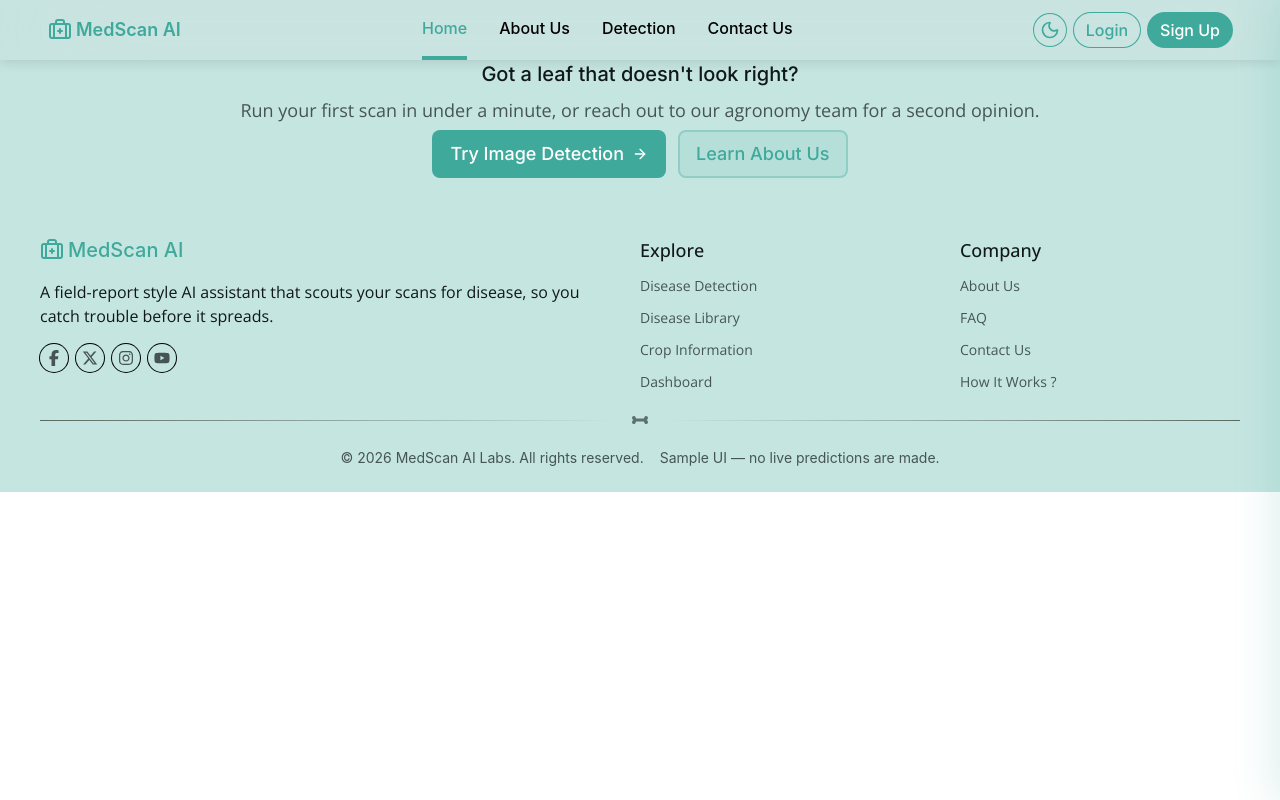
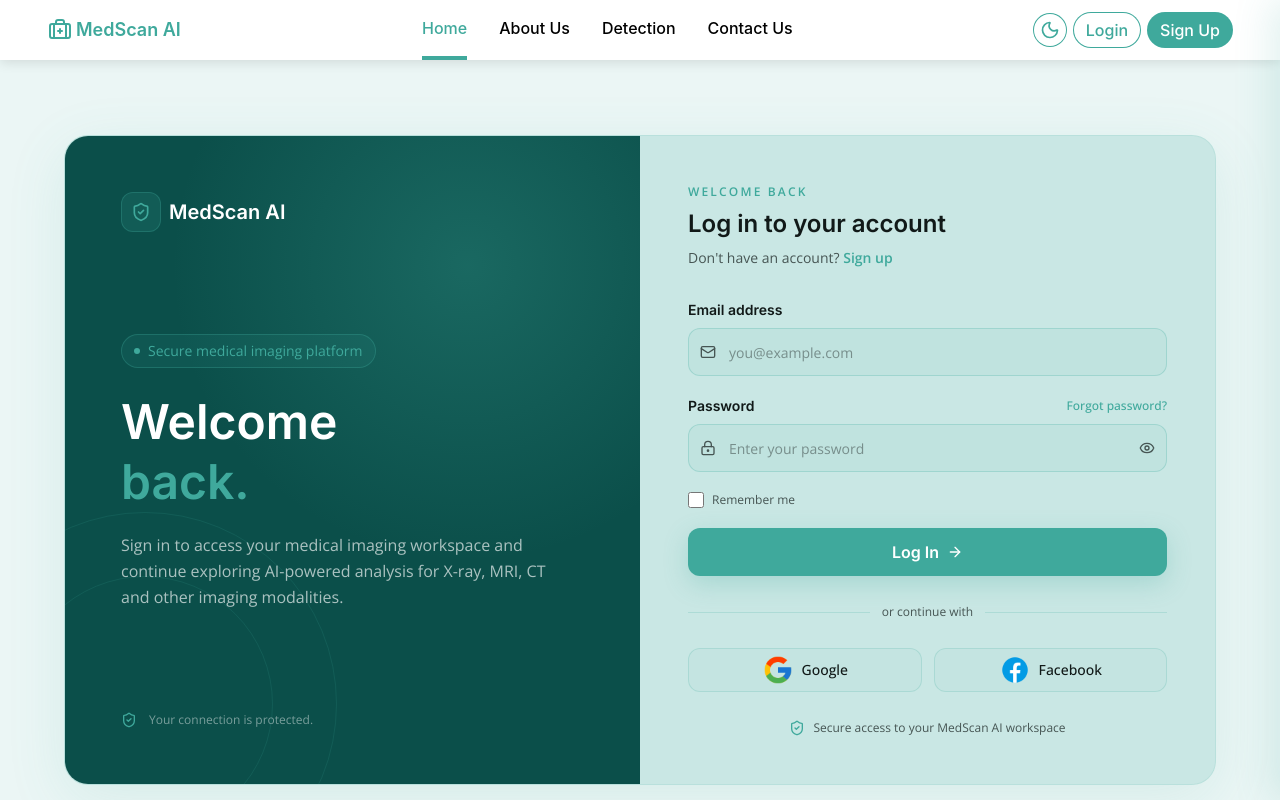
Before and after one commit to Anmol-Singh-Chehal/MedScan-AI-Website, a React (Vite) app: page /log-in in a window 1280 px wide. Shown: the top 800 px of the page. Built offline with nearby package versions, Linux system fonts and the light colour scheme; a web font is replaced by a local one.

Commit message:
created login page ui

```diff
--- a/src/App.jsx
+++ b/src/App.jsx
@@ -8,6 +8,7 @@
 import { Route, Routes } from 'react-router-dom'
 import GoPageTopButton from './components/GoPageTopButton'
 import SignUp from './pages/SignUp'
+import LogIn from './pages/LogIn'
 
 export default function App() {
   return (
@@ -22,6 +23,7 @@
         <Route path='/contact-us' element={<ContactUs/>}/>
 
         <Route path='/sign-up' element={<SignUp/>}/>
+        <Route path='/log-in' element={<LogIn/>}/>
       </Routes>
 
       <Footer/>
--- a/src/components/Navbar.jsx
+++ b/src/components/Navbar.jsx
@@ -65,7 +65,7 @@
             />
           )}
         </button>
-        <Button className={`btn-2 sm:hidden md:flex ${theme=="dark" && "hover:ring-muted hover:text-paper-1"}`}>Login</Button>
+        <Button className={`btn-2 sm:hidden md:flex ${theme=="dark" && "hover:ring-muted hover:text-paper-1"}`} onClick={()=>navigate("/log-in")}>Login</Button>
         <Button className={`btn-1 ${theme==="light"? "text-white": "text-paper-1"}`} onClick={()=>navigate("/sign-up")}>Sign Up</Button>
 
         <LuMenu
--- /dev/null
+++ b/src/pages/LogIn.jsx
@@ -0,0 +1,215 @@
+import React, { useState } from "react";
+import { Link } from "react-router-dom";
+import { Eye, EyeOff, ShieldCheck, ArrowRight, Mail, LockKeyhole } from "lucide-react";
+import { Input } from "@/components/ui/input";
+import googleIcon from "@/assets/googleIcon.png"
+import facebookIcon from "@/assets/facebookIcon.png"
+import { useTheme } from "next-themes";
+
+export default function LogIn() {
+  const {theme, setTheme} = useTheme();
+  const [showPassword, setShowPassword] = useState(false);
+
+  return (
+    <main className="min-h-screen bg-paper-1 flex items-center justify-center sm:px-4 lg:px-8 xl:px-12 sm:mt-15">
+
+      <div className="w-full max-w-6xl min-h-155 lg:grid lg:grid-cols-2 rounded-3xl overflow-hidden bg-paper-1 border border-muted/20 shadow-[0_15px_60px_color-mix(in_srgb,var(--muted)_12%,transparent)]">
+
+        {/* Left Side */}
+        <div className={`hidden lg:flex relative ${theme==="light"? "bg-teal-900": "bg-paper-2"} overflow-hidden`}>
+
+          <div className="absolute inset-0 bg-[radial-gradient(circle_at_70%_20%,color-mix(in_srgb,var(--muted)_28%,transparent),transparent_45%)]"></div>
+
+          <div className="absolute -left-28 -bottom-28 size-96 rounded-full border border-muted/15"></div>
+          <div className="absolute -left-12 -bottom-12 size-64 rounded-full border border-muted/15"></div>
+
+          <div className="relative z-10 flex flex-col justify-between p-10 xl:p-14">
+
+            <div className="flex items-center gap-2">
+              <div className="size-10 rounded-xl bg-muted/15 border border-muted/30 flex items-center justify-center">
+                <ShieldCheck className="size-5 text-muted" />
+              </div>
+
+              <span className="text-white text-xl font-semibold font-primary">
+                MedScan AI
+              </span>
+            </div>
+
+            <div className="max-w-md">
+
+              <span className="inline-flex items-center gap-2 rounded-full border border-muted/30 bg-muted/10 px-3 py-1.5 text-sm text-muted font-secondary">
+                <span className="size-1.5 rounded-full bg-muted"></span>
+                Secure medical imaging platform
+              </span>
+
+              <h1 className="mt-6 text-4xl xl:text-5xl font-semibold leading-tight text-white font-primary">
+                Welcome
+                <span className="block text-muted">back.</span>
+              </h1>
+
+              <p className="mt-5 text-sm xl:text-base leading-relaxed text-white/65 font-secondary">
+                Sign in to access your medical imaging workspace and
+                continue exploring AI-powered analysis for X-ray, MRI,
+                CT and other imaging modalities.
+              </p>
+
+            </div>
+
+            <div className="flex items-center gap-3 text-white/45 text-xs font-secondary">
+              <ShieldCheck className="size-4 text-muted" />
+              Your connection is protected.
+            </div>
+
+          </div>
+        </div>
+
+
+        {/* Right Side */}
+        <div className="flex items-center justify-center bg-paper-1 sm:px-4 md:px-8 py-12 lg:p-12">
+
+          <div className="w-full max-w-lg">
+
+            <div className="mb-8">
+
+              <p className="text-xs uppercase tracking-[0.18em] text-muted font-secondary font-semibold">
+                Welcome back
+              </p>
+
+              <h2 className="mt-2 text-3xl sm:text-2xl font-semibold text-primary font-primary">
+                Log in to your account
+              </h2>
+
+              <p className="mt-2 text-sm text-secondary font-secondary">
+                Don't have an account?{" "}
+                <Link to="/signup" className="font-semibold text-muted hover:underline">
+                  Sign up
+                </Link>
+              </p>
+
+            </div>
+
+
+            <form className="space-y-5">
+
+              {/* Email */}
+              <div className="flex flex-col gap-2">
+
+                <label className="text-sm font-semibold text-primary font-primary">
+                  Email address
+                </label>
+
+                <div className="relative">
+
+                  <Mail className="absolute left-3 top-1/2 -translate-y-1/2 size-4 text-secondary" />
+
+                  <Input type="email" placeholder="you@example.com" className="w-full h-12 rounded-xl border border-muted/25 bg-paper-2/20 pl-10 pr-4 text-sm text-primary placeholder:text-secondary/60 outline-none transition focus:border-muted focus:ring-2 focus:ring-muted/15 font-secondary" />
+
+                </div>
+
+              </div>
+
+
+              {/* Password */}
+              <div className="flex flex-col gap-2">
+
+                <div className="flex justify-between items-center">
+
+                  <label className="text-sm font-semibold text-primary font-primary">
+                    Password
+                  </label>
+
+                  <Link to="/forgot-password" className="text-xs font-medium text-muted hover:underline font-secondary">
+                    Forgot password?
+                  </Link>
+
+                </div>
+
+                <div className="relative">
+
+                  <LockKeyhole className="absolute left-3 top-1/2 -translate-y-1/2 size-4 text-secondary" />
+
+                  <Input type={showPassword ? "text" : "password"} placeholder="Enter your password" className="w-full h-12 rounded-xl border border-muted/25 bg-paper-2/20 pl-10 pr-11 text-sm text-primary placeholder:text-secondary/60 outline-none transition focus:border-muted focus:ring-2 focus:ring-muted/15 font-secondary" />
+
+                  <button type="button" onClick={() => setShowPassword(!showPassword)} className="absolute right-3 top-1/2 -translate-y-1/2 text-secondary hover:text-muted cursor-pointer">
+
+                    {showPassword ? (
+                      <EyeOff className="size-4" />
+                    ) : (
+                      <Eye className="size-4" />
+                    )}
+
+                  </button>
+
+                </div>
+
+              </div>
+
+
+              {/* Remember */}
+              <div className="flex items-center gap-2">
+
+                <input type="checkbox" className="size-4 accent-muted cursor-pointer" />
+
+                <span className="text-xs text-secondary font-secondary">
+                  Remember me
+                </span>
+
+              </div>
+
+
+              {/* Login Button */}
+              <button type="submit" className={`w-full h-12 rounded-xl bg-muted ${theme === "light" ? "text-white" : "text-paper-1"} flex items-center justify-center gap-2 font-primary font-semibold cursor-pointer transition-all duration-300 hover:brightness-105 hover:-translate-y-0.5 active:translate-y-0 shadow-[0_8px_25px_color-mix(in_srgb,var(--muted)_25%,transparent)]`}>
+
+                Log In
+
+                <ArrowRight className="size-4" />
+
+              </button>
+
+            </form>
+
+
+            {/* Divider */}
+            <div className="flex items-center gap-3 my-7">
+
+              <div className="h-px flex-1 bg-muted/20"></div>
+
+              <span className="text-xs text-secondary font-secondary">
+                or continue with
+              </span>
+
+              <div className="h-px flex-1 bg-muted/20"></div>
+
+            </div>
+
+
+            {/* Social Login */}
+            <div className="grid grid-cols-2 gap-3">
+
+              <button type="button" className="h-11 rounded-xl border border-muted/20 bg-paper-2/10 text-primary font-secondary text-sm font-medium hover:bg-muted/10 transition cursor-pointer flex items-center justify-center gap-2">
+                <img src={googleIcon} alt="google" className="sm:size-6 lg:size-8"/>
+                Google
+              </button>
+
+              <button type="button" className="h-11 rounded-xl border border-muted/20 bg-paper-2/10 text-primary font-secondary text-sm font-medium hover:bg-muted/10 transition cursor-pointer flex items-center justify-center gap-2">
+                <img src={facebookIcon} alt="facebook" className="sm:size-6 lg:size-8"/>
+                Facebook
+              </button>
+
+            </div>
+
+
+            <div className="mt-7 flex items-center justify-center gap-2 text-xs text-secondary font-secondary">
+              <ShieldCheck className="size-4 text-muted" />
+              Secure access to your MedScan AI workspace
+            </div>
+
+          </div>
+
+        </div>
+
+      </div>
+
+    </main>
+  );
+}
```
